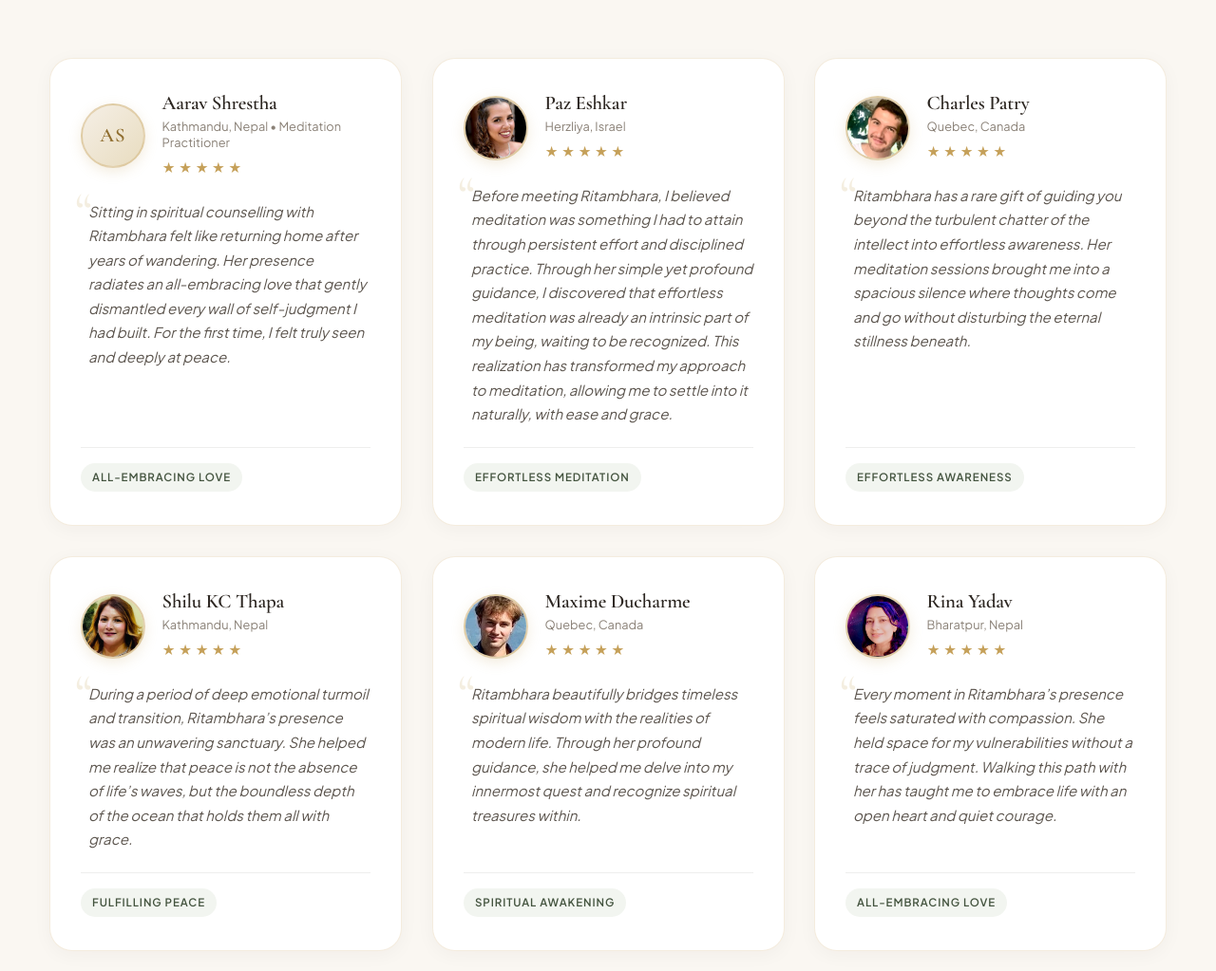
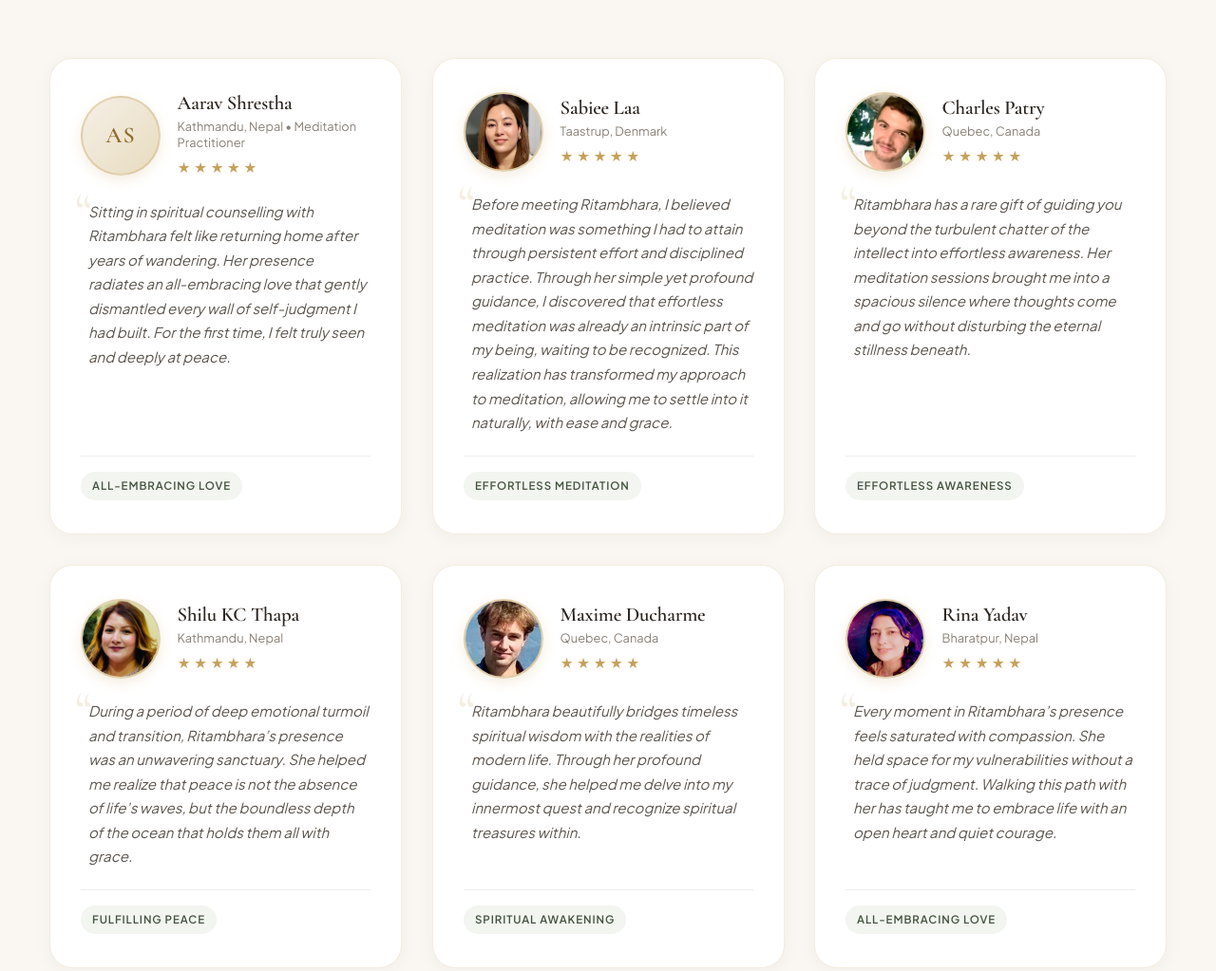
Before and after one commit to rairita/rita-rai, a plain HTML site: page index.html in a window 1280 px wide. Shown: the part 10287-11310 px from the top of the page at 95% size. Drawn offline with nearby package versions, Linux system fonts and the light colour scheme; a web font is replaced by a local one.

Commit message:
Add files via upload

```diff
--- a/assets/css/styles.css
+++ b/assets/css/styles.css
@@ -2465,8 +2465,8 @@ p.lead {
 }
 
 .testimonial-avatar {
-  width: 68px;
-  height: 68px;
+  width: 84px;
+  height: 84px;
   border-radius: 50%;
   background: linear-gradient(135deg, #F5EFE6 0%, #E8DCBF 100%);
   border: 2.5px solid var(--color-gold-border);
@@ -2475,7 +2475,7 @@ p.lead {
   justify-content: center;
   color: var(--color-gold-dark);
   font-family: var(--font-heading);
-  font-size: 1.3rem;
+  font-size: 1.5rem;
   font-weight: 600;
   letter-spacing: 0.05em;
   box-shadow: 0 4px 14px rgba(197, 160, 89, 0.2);
--- a/index.html
+++ b/index.html
@@ -1108,17 +1108,17 @@
           </div>
         </article>
 
-        <!-- 2. Paz Eshkar from Herzliya, Israel -->
+        <!-- 2. Sabiee Laa from Taastrup, Denmark -->
         <article class="testimonial-card fade-in-element">
           <div class="testimonial-header">
             <div class="testimonial-avatar-wrapper">
-              <div class="testimonial-avatar" aria-label="Photo of Paz Eshkar">
-                <img src="assets/images/testimonials/paz-eshkar.jpg" alt="Paz Eshkar" class="testimonial-photo" loading="lazy">
+              <div class="testimonial-avatar" aria-label="Photo of Sabiee Laa">
+                <img src="assets/images/testimonials/sabiee-laa.jpg" alt="Sabiee Laa" class="testimonial-photo" loading="lazy">
               </div>
             </div>
             <div class="testimonial-meta">
-              <h3 class="testimonial-name">Paz Eshkar</h3>
-              <div class="testimonial-role">Herzliya, Israel</div>
+              <h3 class="testimonial-name">Sabiee Laa</h3>
+              <div class="testimonial-role">Taastrup, Denmark</div>
               <div class="testimonial-stars" aria-label="5 out of 5 stars">
                 <span class="star-icon">★</span>
                 <span class="star-icon">★</span>
@@ -1556,11 +1556,6 @@
           <p style="font-size: 0.9rem; margin-bottom: 0.6rem; color: #B3ABA2;">
             Private Online &amp; In-Person Sessions by Appointment
           </p>
-          <p style="font-size: 0.85rem; color: #8F877E; line-height: 1.6;">
-            Monday – Friday: Time Arranged by Appointment<br>
-            Saturday Contemplation: 9:00 AM – 12:00 PM<br>
-            Kathmandu &amp; Worldwide via Online
-          </p>
         </div>
       </div>
 
```
Also changed, not shown: assets/images/Charles Patry.jpg (added), assets/images/Maxime Ducharme.JPG (added), assets/images/Rina Yadav.jpg (added), assets/images/Shilu KC Thapa.jpg (added), assets/images/my-guru-image.png (added), assets/images/sabiee laa-image.jpg (added), assets/images/testimonials/sabiee-laa.jpg (added).
